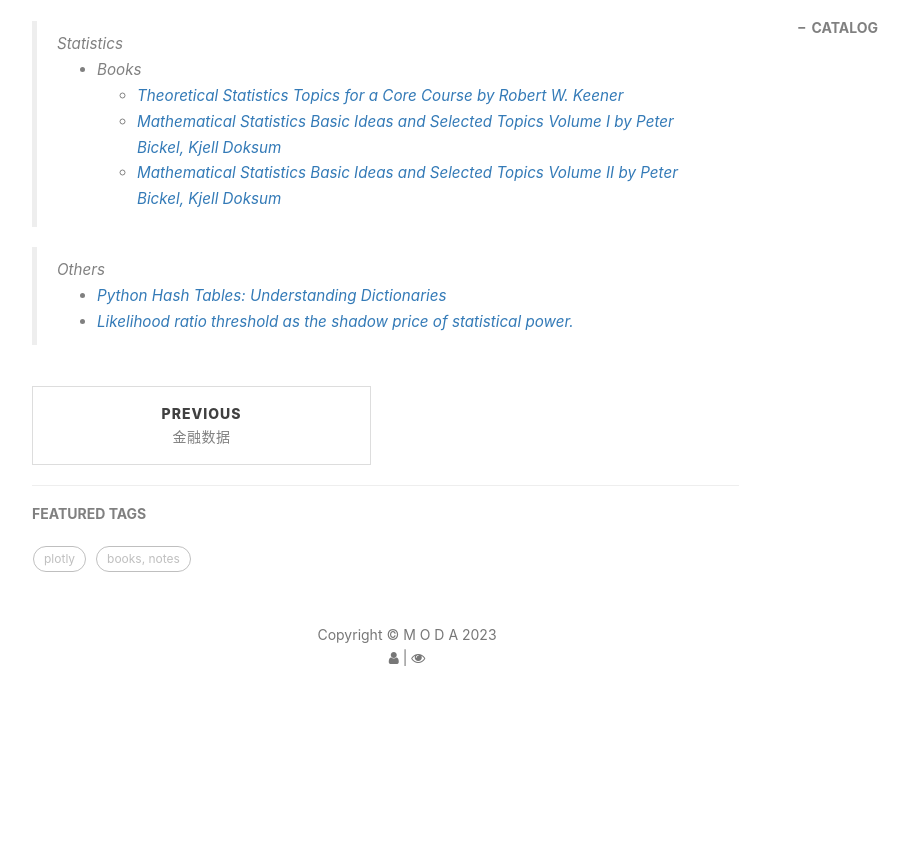
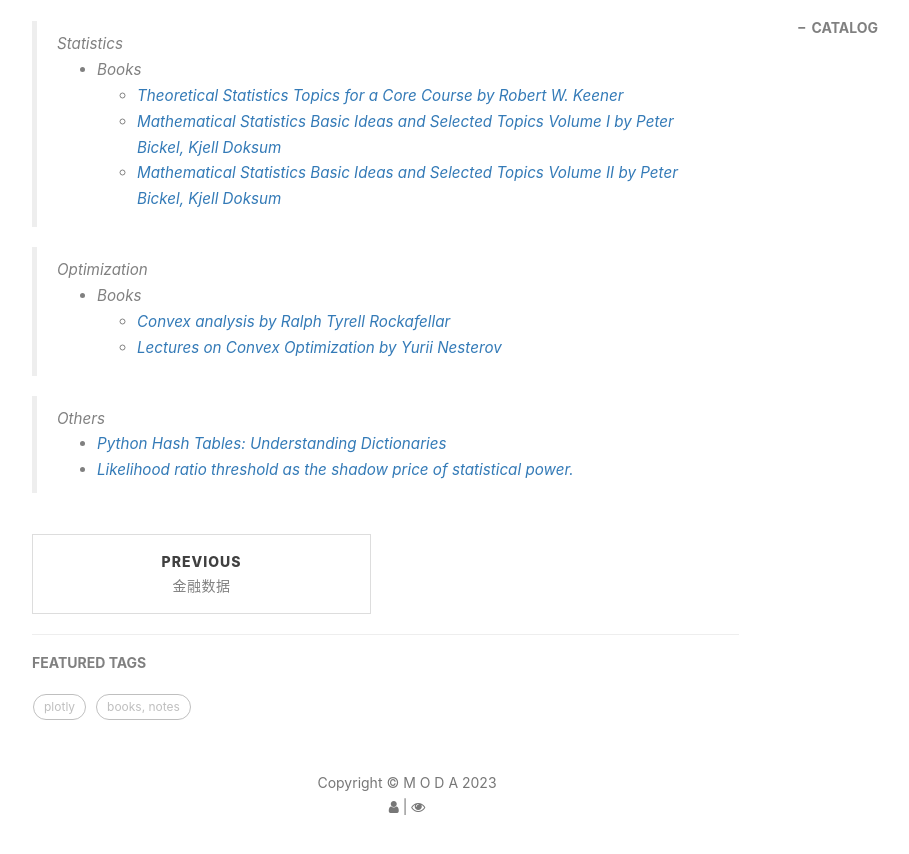
Before and after one commit to chenpnn/chenpnn.github.io, a Jekyll site: the page built from _posts/2023-02-23-docs.md, in a window 1280 px wide and 900 px high, scrolled down 824 px. Shown: the top 854 px of the window, without its empty margins (233-1142 px from the left). Built offline with Jekyll 4.4.1, drawn with Linux system fonts in a browser that asks for light colours; nearby versions of some CDN libraries; library files that are not in the unit come from our copies; comment, search, counter and statistics services are not loaded; before the commit the page ends 1586 px from its top, so only the background shows below that.

Commit message:
Update 2023-02-23-docs.md

```diff
--- a/_posts/2023-02-23-docs.md
+++ b/_posts/2023-02-23-docs.md
@@ -25,6 +25,10 @@ tags:
     - [Mathematical Statistics Basic Ideas and Selected Topics Volume I by Peter Bickel, Kjell Doksum](https://1drv.ms/b/s!Ao9XkuYvIZQIlWSk5S-e9N3wc1ck?e=Bx12HP)
     - [Mathematical Statistics Basic Ideas and Selected Topics Volume II by Peter Bickel, Kjell Doksum](https://1drv.ms/b/s!Ao9XkuYvIZQIlWXMck0LywB44SXR?e=ZKy15i)
 
+> Optimization
+* Books
+    - [Convex analysis by Ralph Tyrell Rockafellar](https://1drv.ms/b/s!Ao9XkuYvIZQIlWCW54bH34QoaeId?e=8qkCAp)
+    - [Lectures on Convex Optimization by Yurii Nesterov](https://1drv.ms/b/s!Ao9XkuYvIZQIlWEXQ6iY9tQiFaDj?e=kNtllE)
 
 > Others
 * [Python Hash Tables: Understanding Dictionaries](https://thepythoncorner.com/posts/2020-08-21-hash-tables-understanding-dictionaries/)
```
